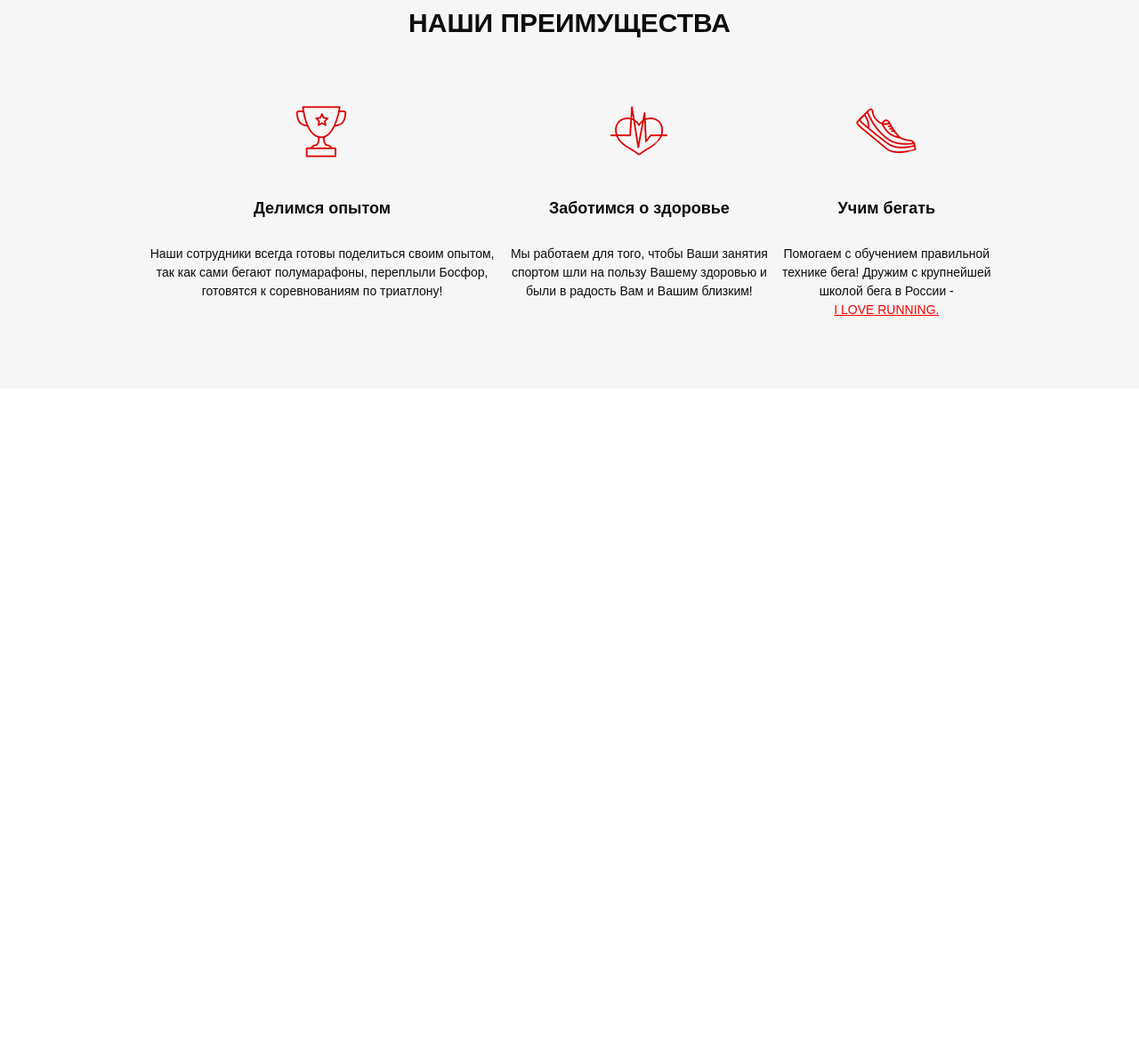
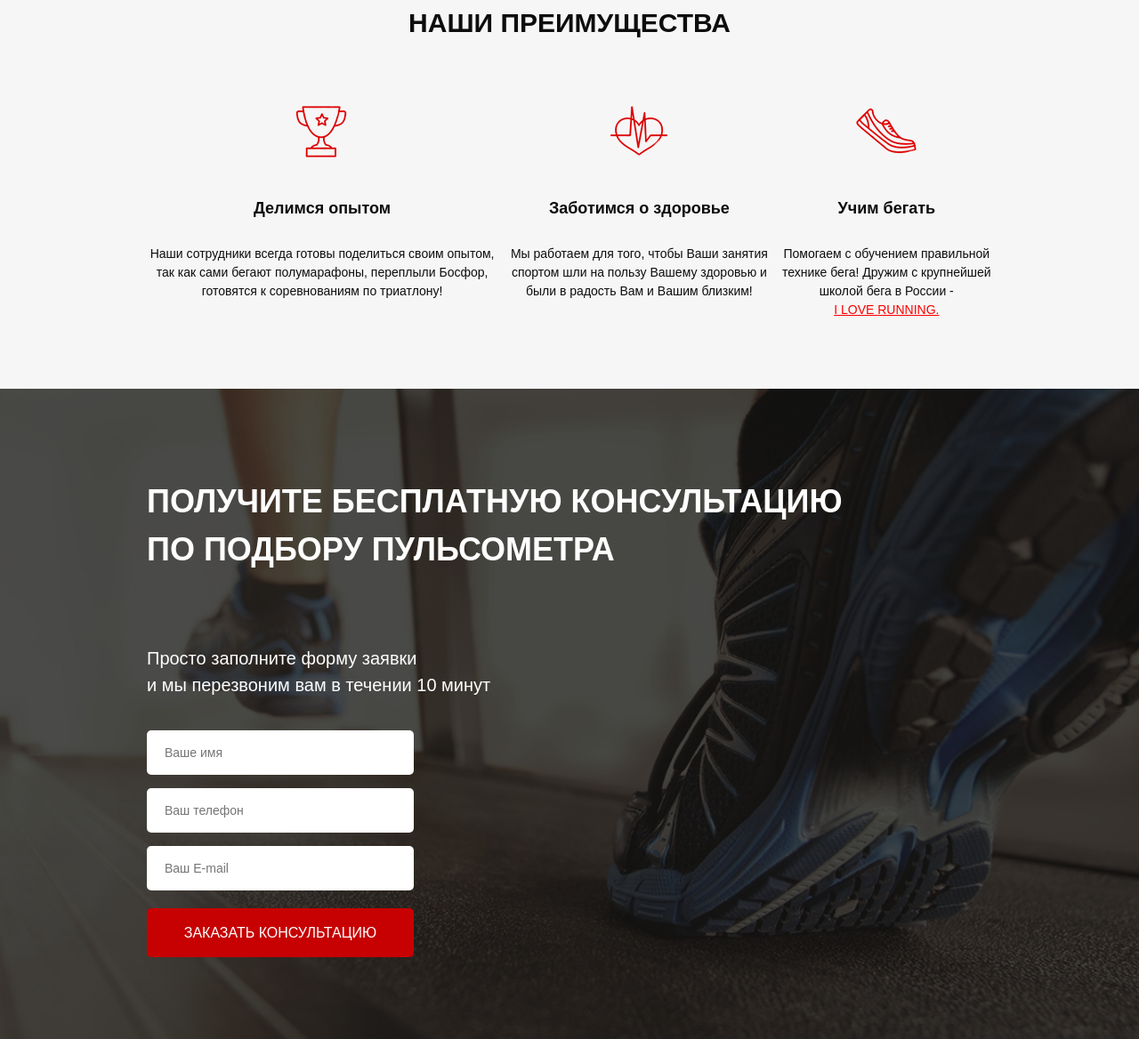
Before and after one commit to twixter991/project_pulse, a website: page src/index.html in a window 1280 px wide. Shown: the part 762-1930 px from the top of the page at 89% size. Before the commit the page ends 1199 px from the top, so only its background shows below. Drawn offline with Linux system fonts and the light colour scheme.

Commit message:
third screen_1

```diff
--- a/src/index.html
+++ b/src/index.html
@@ -79,5 +79,24 @@
             </div>
         </div>
     </div>
+    <div class="consultation">
+        <div class="container">
+            <h2 class="title">
+                Получите бесплатную консультацию <br>
+                по подбору пульсометра
+            </h2>
+            <div class="consultation__descr">
+                Просто заполните форму заявки <br>
+                и мы перезвоним вам в течении 10 минут
+            </div>
+            <form class="feed-form" action="#">
+                <input name="name" required placeholder="Ваше имя" type="text">
+                <input name="phone" required placeholder="Ваш телефон" type="number">
+                <input name="email" required placeholder="Ваш E-mail" type="email">
+
+                <button class="button button_submit">заказать кОНСУЛЬТАЦИЮ</button>
+            </form>
+        </div>
+    </div>
 </body>
 </html>
--- a/src/sass/blocks/_buttons.scss
+++ b/src/sass/blocks/_buttons.scss
@@ -14,4 +14,9 @@
         height: 50px;
         font-size: 16px;
     }
+    &_submit {
+        width: 100%;
+        height: 55px;
+        font-size: 16px;
+    }
 }
--- /dev/null
+++ b/src/sass/blocks/_consultation.scss
@@ -0,0 +1,17 @@
+.consultation {
+    min-height: 680px;
+    padding: 100px 0 92px 0;
+    background: url("../img/bg/bg3.jpg") center (center/cover) no-repeat;
+    .title {
+        color: #ffffff;
+        font-size: 36px;
+        font-weight: 700;
+        text-transform: uppercase;
+    }
+    &__descr {
+        margin-top: 80px;
+        color: #ffffff;
+        font-size: 20px;
+        font-weight: 500;
+    }
+}
--- /dev/null
+++ b/src/sass/blocks/_forms.scss
@@ -0,0 +1,20 @@
+.feed-form {
+    margin-top: 36px;
+    display: flex;
+    flex-direction: column;
+    width: 300px;
+    input {
+        height: 50px;
+        border-radius: 5px;
+        background-color: #ffffff;
+        margin-bottom: 15px;
+        border: none;
+        padding: 0 20px;
+        color: #4b4b4b;
+        font-size: 14px;
+        font-weight: 300;
+        &:nth-child(3) {
+            margin-bottom: 20px;
+        }
+    }
+}
--- a/src/sass/style.scss
+++ b/src/sass/style.scss
@@ -11,3 +11,5 @@
 @import 'blocks/buttons';
 @import 'blocks/preim';
 @import 'base/media';
+@import 'blocks/consultation';
+@import 'blocks/forms';
```
Also changed, not shown: src/css/style.min.css.
